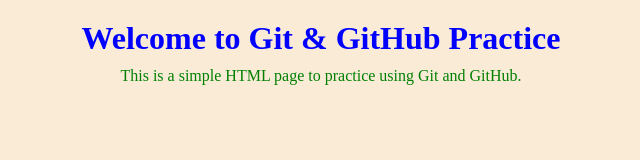
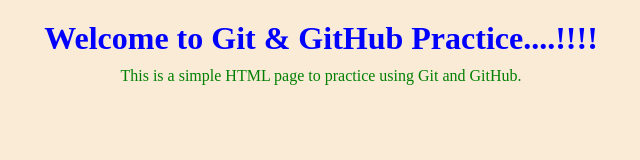
Before and after one commit to Ankit0304/Practice, a plain HTML site: page index.html in a window 1280 px wide. Shown: the whole page, without its empty margins (319-959 px from the left). Drawn offline with Linux system fonts and the light colour scheme.

Commit message:
change file

```diff
--- a/index.html
+++ b/index.html
@@ -7,7 +7,7 @@
     <title>Practice Git&Github</title>
 </head>
 <body>
-    <h1>Welcome to Git & GitHub Practice</h1>
+    <h1>Welcome to Git & GitHub Practice....!!!!</h1>
     <p>This is a simple HTML page to practice using Git and GitHub.</p>
 </body>
 </html>
```
